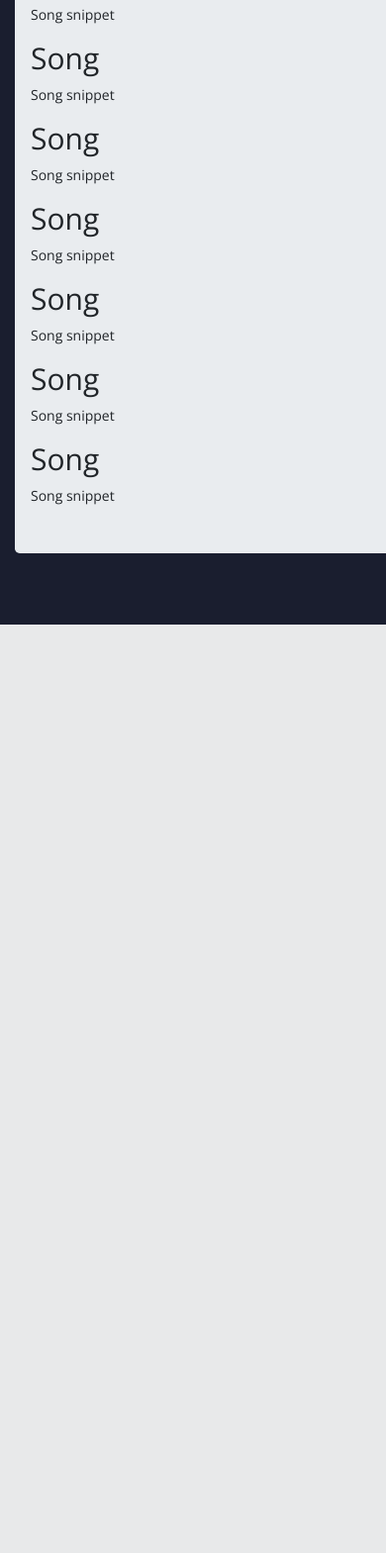
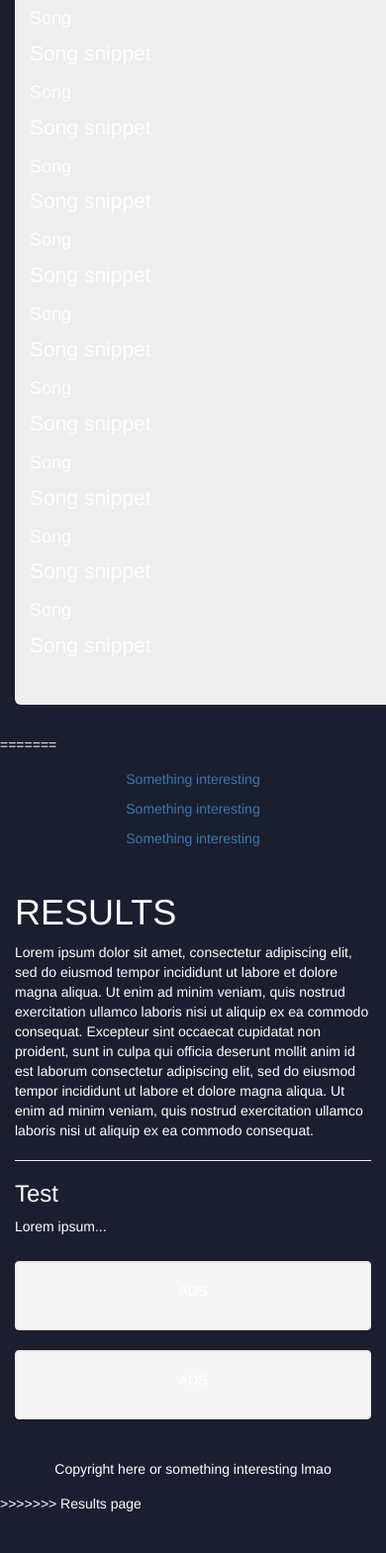
Before and after one commit to hmku/lyrics-search, a Flask app: template templates/results.html in a window 390 px wide; the page is wider, and only the part inside the window is pictured. Shown: the part 532-2101 px from the top of that part at 99% size. Before the commit the page ends 1163 px from the top of that part, so only its background shows below. Run offline with Flask 2, Linux system fonts and the light colour scheme; the template is opened without the code that fills it, so the values that code supplies are empty; some libraries are stand-ins or nearby versions.

Commit message:
Results page

```diff
--- a/templates/results.html
+++ b/templates/results.html
@@ -1,5 +1,6 @@
 <!DOCTYPE html>
 <html lang="en">
+<<<<<<< HEAD
 
 <head>
 
@@ -71,4 +72,79 @@
 
 </body>
 
+=======
+<head>
+  <title>Results Page</title>
+  <meta charset="utf-8">
+  <meta name="viewport" content="width=device-width, initial-scale=1">
+  <link rel="stylesheet" href="https://maxcdn.bootstrapcdn.com/bootstrap/3.3.7/css/bootstrap.min.css">
+  <script src="https://ajax.googleapis.com/ajax/libs/jquery/3.3.1/jquery.min.js"></script>
+  <script src="https://maxcdn.bootstrapcdn.com/bootstrap/3.3.7/js/bootstrap.min.js"></script>
+  <style>
+    /* Remove the navbar's default margin-bottom and rounded borders */
+    .navbar {
+      margin-bottom: 0;
+      border-radius: 0;
+    }
+
+    /* Set height of the grid so .sidenav can be 100% (adjust as needed) */
+    .row.content {height: 700px}
+
+    /* Set gray background color and 100% height */
+    .sidenav {
+      padding-top: 20px;
+      background-color: #1A1E2F;
+      height: 100%;
+    }
+
+    /* Set black background color, white text and some padding */
+    footer {
+      background-color: #1A1E2F;
+      color: white;
+      padding: 5px;
+    }
+
+    /* On small screens, set height to 'auto' for sidenav and grid */
+    @media screen and (max-width: 767px) {
+      .sidenav {
+        height: auto;
+        padding: 15px;
+      }
+      .row.content {height:auto;}
+    }
+  </style>
+</head>
+<body>
+
+<div class="container-fluid text-center">
+  <div class="row content">
+    <div class="col-sm-2 sidenav">
+      <p><a href="#">Something interesting</a></p>
+      <p><a href="#">Something interesting</a></p>
+      <p><a href="#">Something interesting</a></p>
+    </div>
+    <div class="col-sm-8 text-left">
+      <h1>RESULTS</h1>
+      <p>Lorem ipsum dolor sit amet, consectetur adipiscing elit, sed do eiusmod tempor incididunt ut labore et dolore magna aliqua. Ut enim ad minim veniam, quis nostrud exercitation ullamco laboris nisi ut aliquip ex ea commodo consequat. Excepteur sint occaecat cupidatat non proident, sunt in culpa qui officia deserunt mollit anim id est laborum consectetur adipiscing elit, sed do eiusmod tempor incididunt ut labore et dolore magna aliqua. Ut enim ad minim veniam, quis nostrud exercitation ullamco laboris nisi ut aliquip ex ea commodo consequat.</p>
+      <hr>
+      <h3>Test</h3>
+      <p>Lorem ipsum...</p>
+    </div>
+    <div class="col-sm-2 sidenav">
+      <div class="well">
+        <p>ADS</p>
+      </div>
+      <div class="well">
+        <p>ADS</p>
+      </div>
+    </div>
+  </div>
+</div>
+
+<footer class="container-fluid text-center">
+  <p>Copyright here or something interesting lmao</p>
+</footer>
+
+</body>
+>>>>>>> Results page
 </html>
```
Also changed, not shown: results.html (added, +100 -0 lines).
